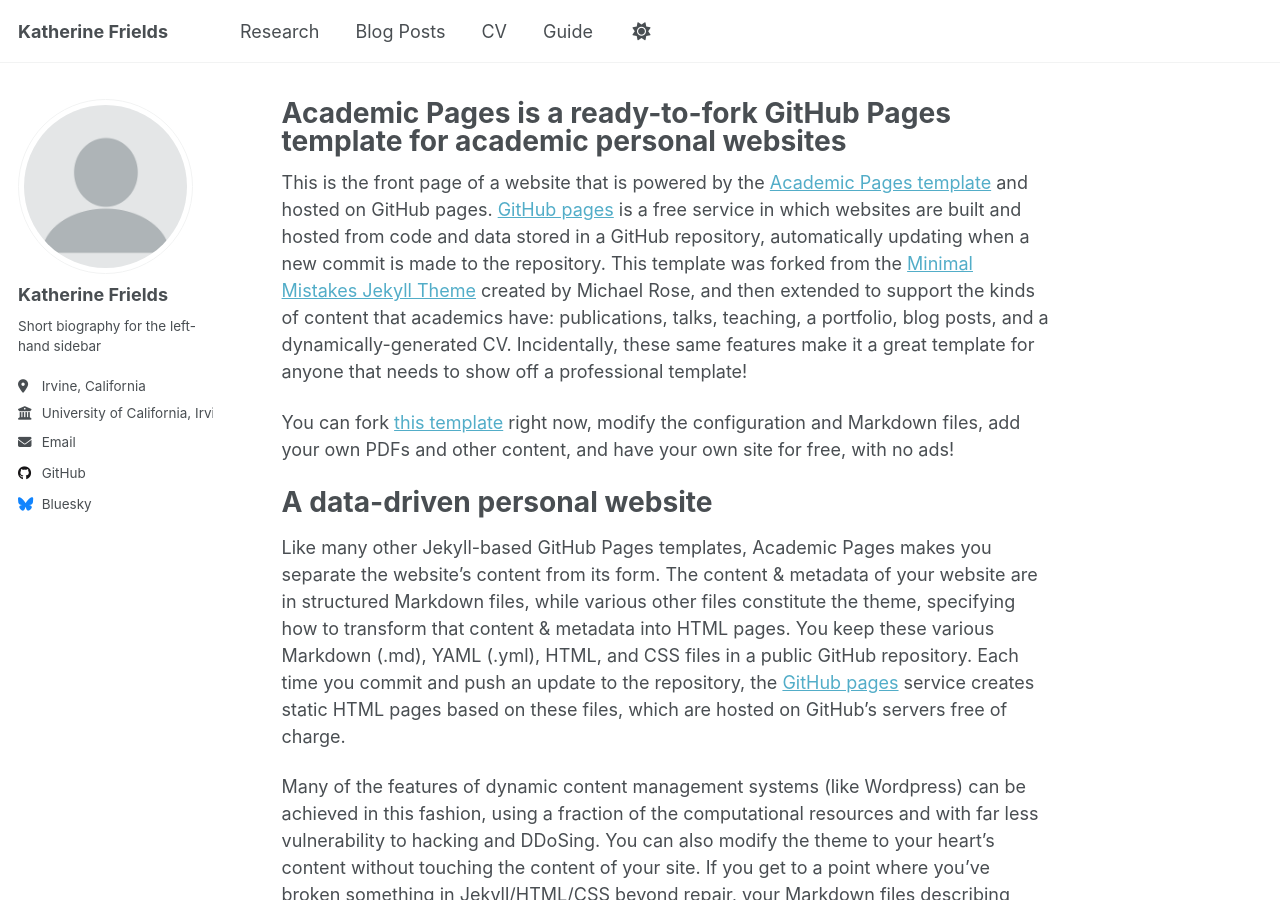
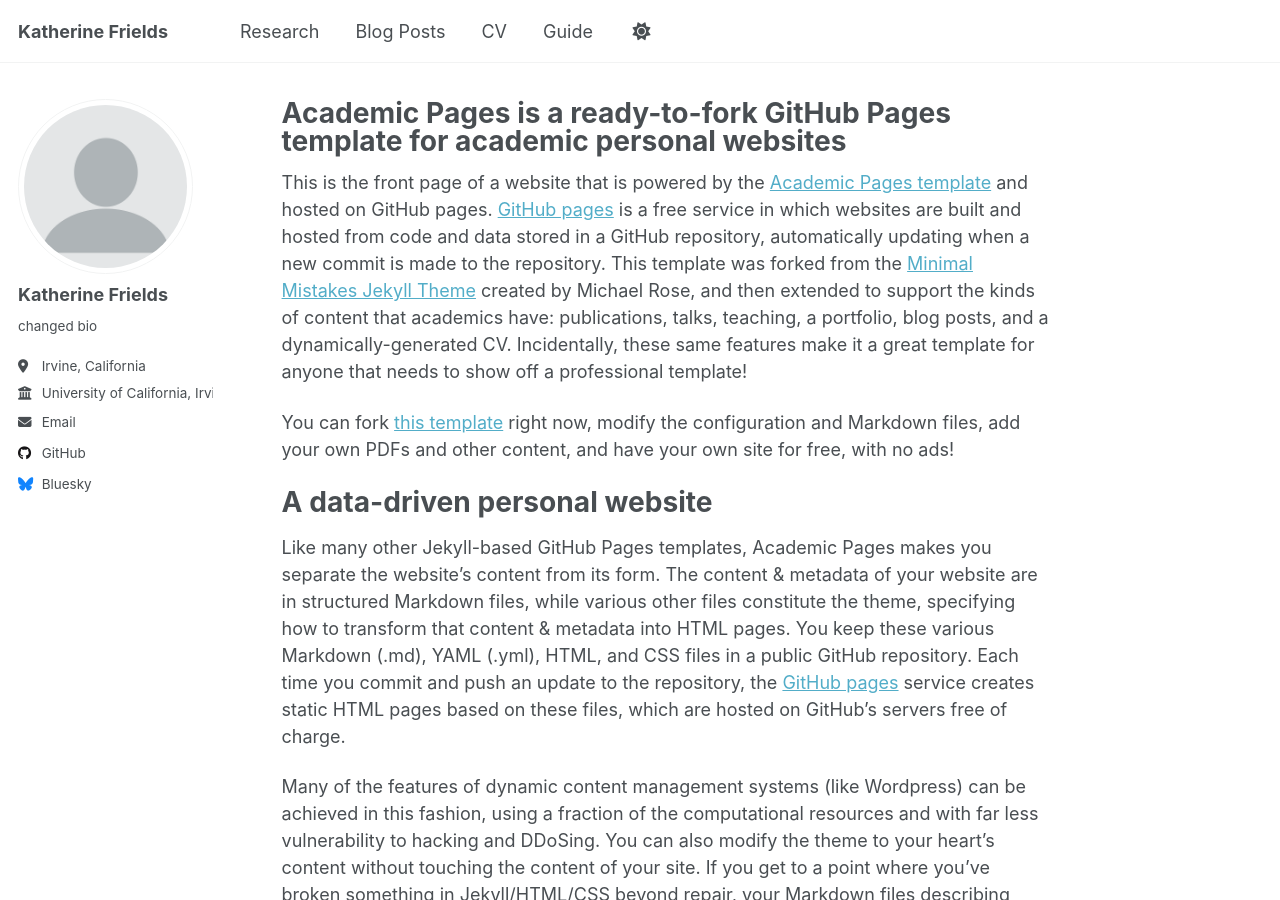
Before and after one commit to katherinefrields/katherinefrields.github.io, a Jekyll site: the page built from _pages/about.md, in a window 1280 px wide and 900 px high. Built offline with Jekyll 4.4.1, drawn with Linux system fonts in a browser that asks for light colours; a script that is not in the unit is left out.

Commit message:
changed bio

```diff
--- a/_config.yml
+++ b/_config.yml
@@ -25,7 +25,7 @@ author:
   avatar           : "profile.png"
   name             : "Katherine Frields"
   pronouns         : # example: "she/her"
-  bio              : "Short biography for the left-hand sidebar"
+  bio              : "changed bio"
   location         : "Irvine, California"
   employer         : "University of California, Irvine"
   uri              : # URL
```
